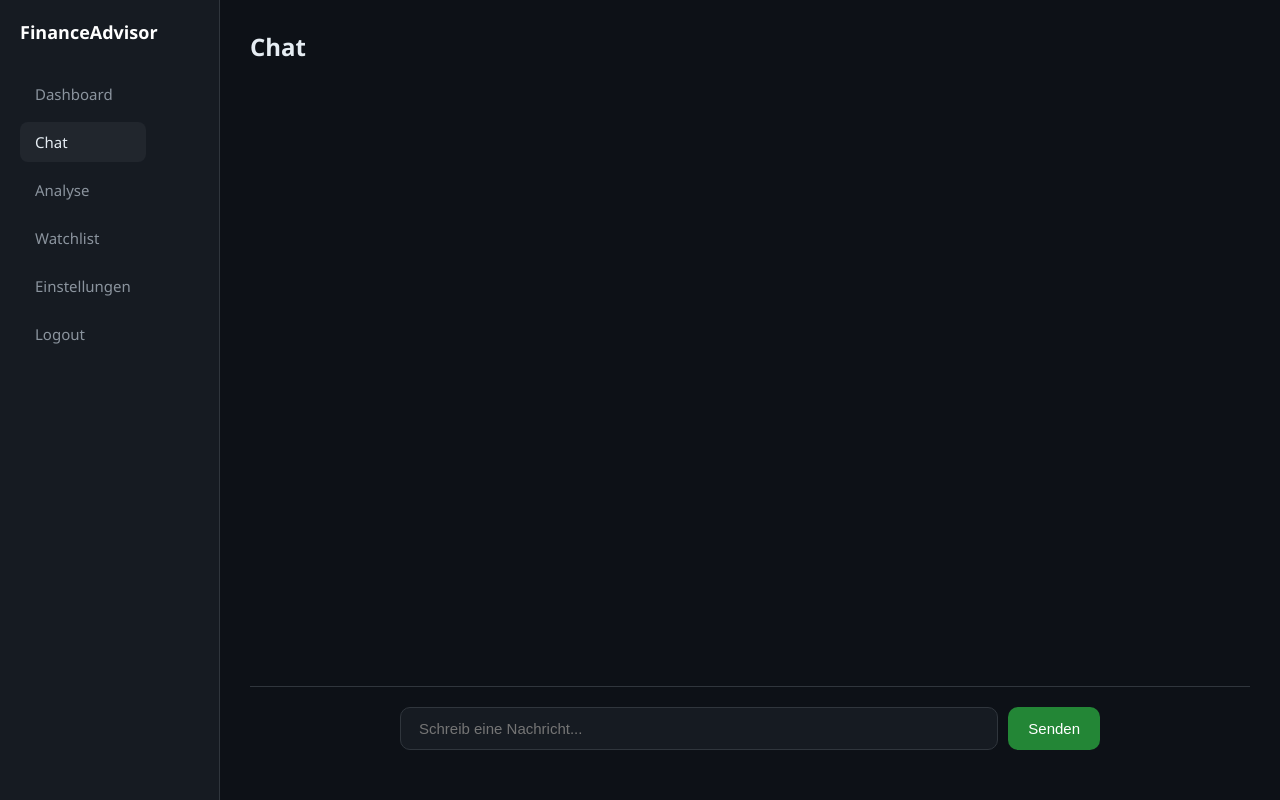
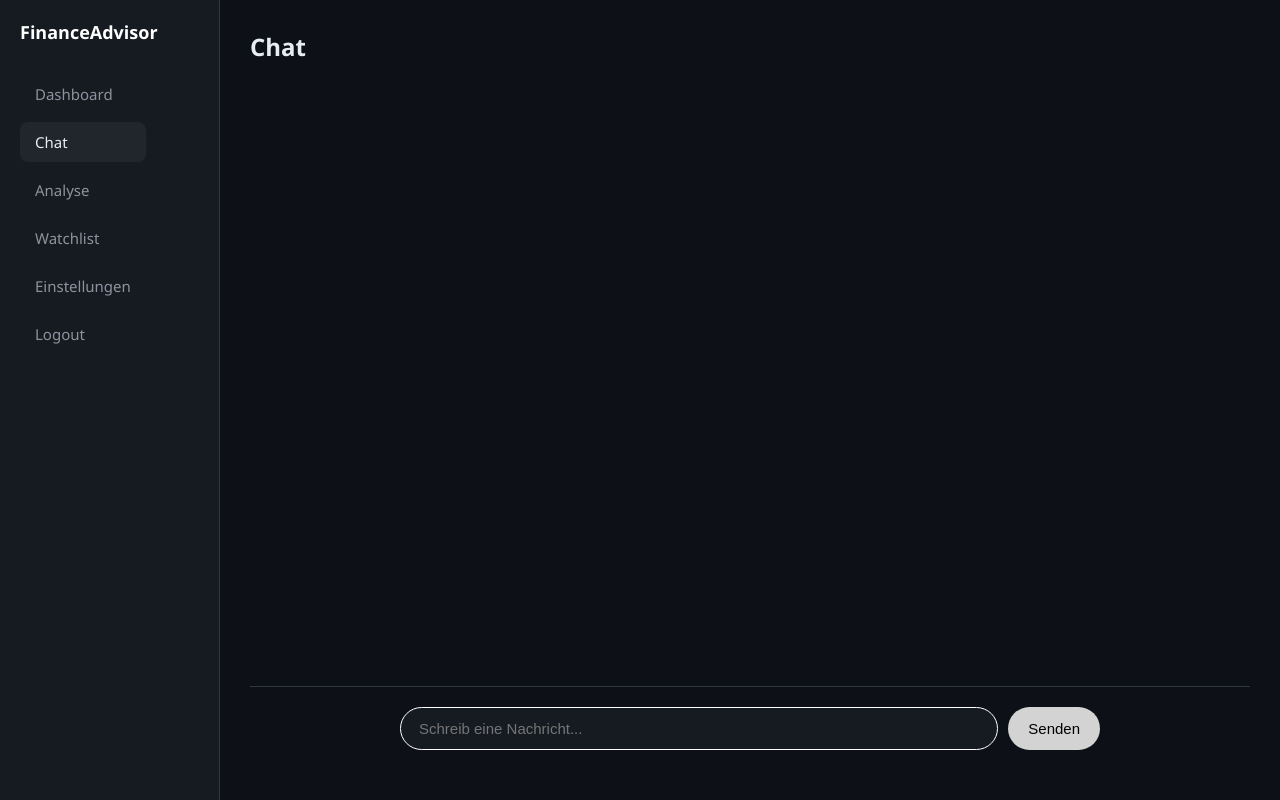
Before and after one commit to vincentkoenig/FinanceAdvisor, a Flask app: page /chat-page in a window 1280 px wide. Run offline with Flask 3, Linux system fonts and the light colour scheme; data that the repository does not hold is empty.

Commit message:
Style changes at the chat

```diff
--- a/static/css/style.css
+++ b/static/css/style.css
@@ -327,30 +327,30 @@ body {
 .chat-input-container input {
     flex: 1;
     background-color: #161b22;
-    border: 1px solid #30363d;
+    border: 1px solid white;
     color: #e6edf3;
     padding: 12px 18px;
-    border-radius: 10px;
+    border-radius: 25px;
     font-size: 15px;
     outline: none;
 }
 
 .chat-input-container input:focus {
-    border-color: #58a6ff;
+    border-color: white;
 }
 
 .chat-input-container button {
-    background-color: #238636;
-    color: white;
+    background-color: lightgray;
+    color: black;
     border: none;
     padding: 12px 20px;
-    border-radius: 10px;
+    border-radius: 25px;
     cursor: pointer;
     font-size: 15px;
 }
 
 .chat-input-container button:hover {
-    background-color: #2ea043;
+    background-color: white;
 }
 
 /* Chat Nachrichten */
@@ -362,11 +362,12 @@ body {
 
 /* Nutzer Nachricht - rechts, klein */
 .user-message {
-    background-color: #21262d;
+    background-color: transparent;
     color: #e6edf3;
     align-self: flex-end;
     max-width: 60%;
-    border-radius: 10px;
+    border: 1px solid white;
+    border-radius: 25px;
     padding: 12px 18px;
 }
 
```
